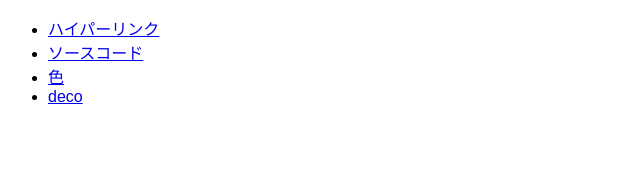
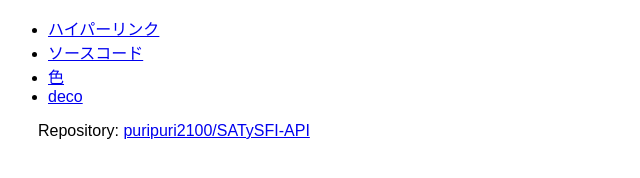
Before and after one commit to puripuri2100/SATySFi-API, a plain HTML site: page docs/index.html in a window 1280 px wide. Shown: the whole page, without its empty margins (0-640 px from the left). Drawn offline with Linux system fonts and the light colour scheme.

Commit message:
add repository's url

```diff
--- a/docs/index.html
+++ b/docs/index.html
@@ -20,6 +20,11 @@
       deco
     </a></li>
     </ul>
+    <p>
+      Repository: <a href="https://github.com/puripuri2100/SATySFI-API">
+        puripuri2100/SATySFI-API
+      </a>
+    </p>
 
   </body>
 </html>
```
Also changed, not shown: 1 other file.
